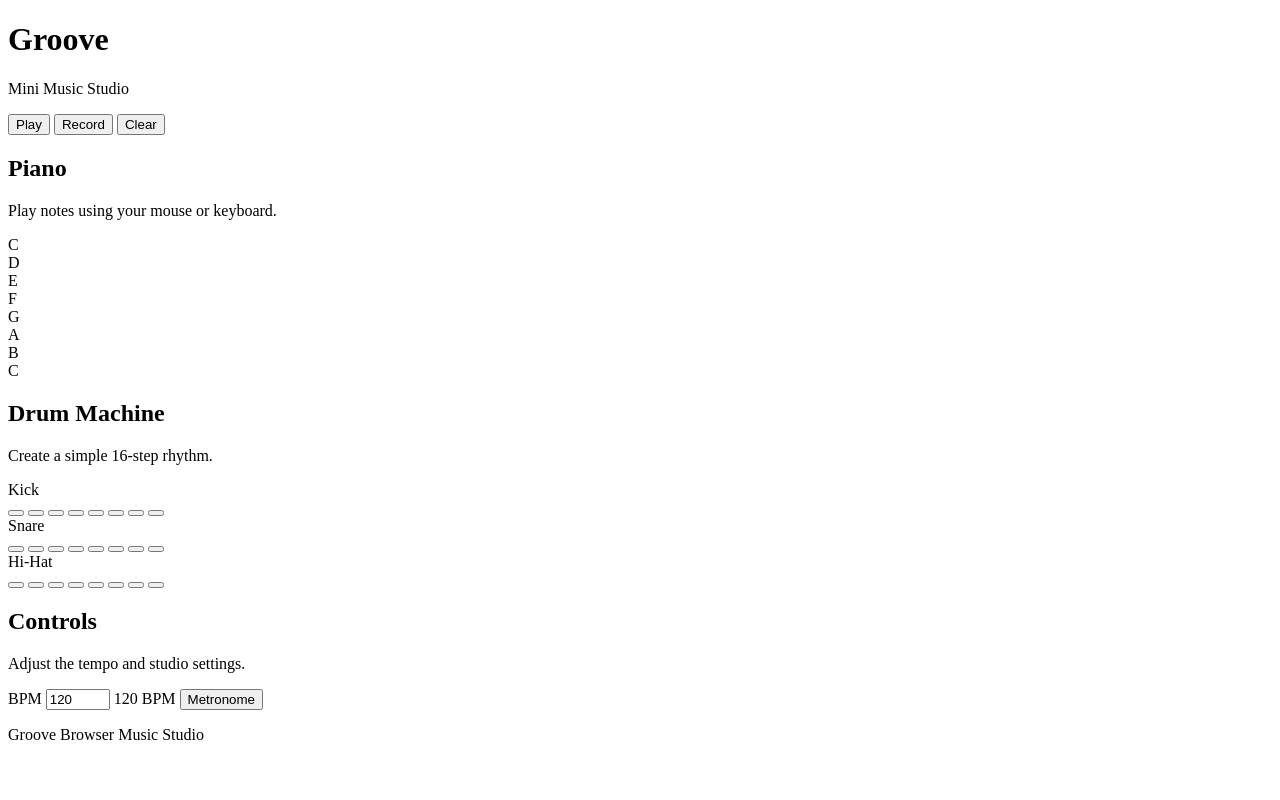
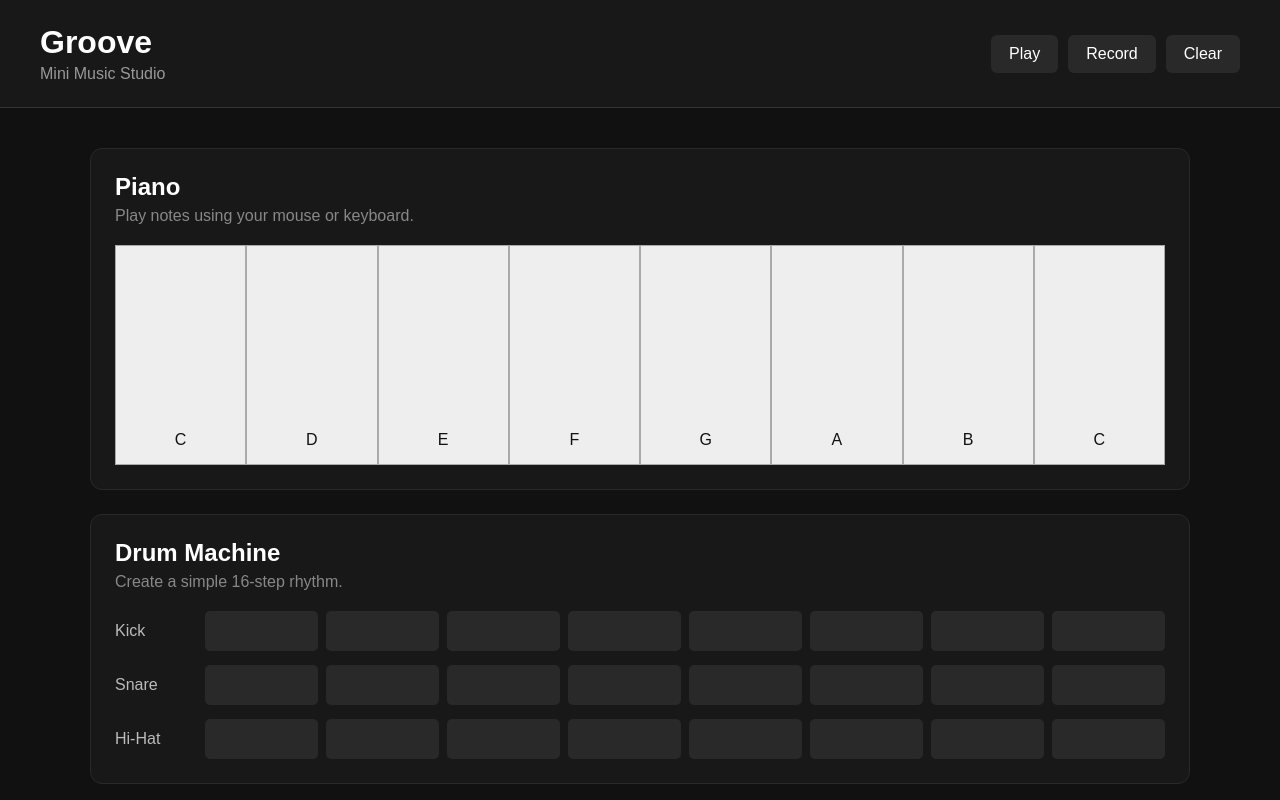
Before and after one commit to Kjover/groove, a plain HTML site: page index.html in a window 1280 px wide. Shown: the top 800 px of the page. Drawn offline with Linux system fonts and the light colour scheme.

Commit message:
Groove CSS 1.1

```diff
--- a/index.html
+++ b/index.html
@@ -135,9 +135,3 @@
     <footer>
         <p>Groove Browser Music Studio</p>
     </footer>
-
-    <script src="script.js"></script>
-
-</body>
-
-</html>
--- a/style.css
+++ b/style.css
@@ -0,0 +1,181 @@
+* {
+    box-sizing: border-box;
+    margin: 0;
+    padding: 0;
+}
+
+body {
+    font-family: Arial, sans-serif;
+    background: #111;
+    color: #fff;
+    min-height: 100vh;
+}
+
+.top-bar {
+    display: flex;
+    justify-content: space-between;
+    align-items: center;
+    padding: 24px 40px;
+    background: #181818;
+    border-bottom: 1px solid #333;
+}
+
+.top-bar h1 {
+    font-size: 32px;
+}
+
+.top-bar p {
+    color: #999;
+    margin-top: 4px;
+}
+
+.transport {
+    display: flex;
+    gap: 10px;
+}
+
+button {
+    border: none;
+    cursor: pointer;
+    font: inherit;
+}
+
+.transport button {
+    padding: 10px 18px;
+    border-radius: 6px;
+    background: #292929;
+    color: white;
+}
+
+.transport button:hover {
+    background: #3a3a3a;
+}
+
+main {
+    width: min(1100px, 90%);
+    margin: 40px auto;
+}
+
+section {
+    background: #181818;
+    border: 1px solid #292929;
+    border-radius: 12px;
+    padding: 24px;
+    margin-bottom: 24px;
+}
+
+.section-header {
+    margin-bottom: 20px;
+}
+
+.section-header h2 {
+    margin-bottom: 6px;
+}
+
+.section-header p {
+    color: #888;
+}
+
+.piano {
+    display: flex;
+    height: 220px;
+}
+
+.white-key {
+    flex: 1;
+    background: #eee;
+    color: #111;
+    border: 1px solid #aaa;
+    display: flex;
+    align-items: flex-end;
+    justify-content: center;
+    padding-bottom: 15px;
+    cursor: pointer;
+    user-select: none;
+}
+
+.white-key:hover {
+    background: #ddd;
+}
+
+.white-key:active {
+    background: #bbb;
+}
+
+.drum-machine {
+    display: flex;
+    flex-direction: column;
+    gap: 14px;
+}
+
+.drum-row {
+    display: flex;
+    align-items: center;
+    gap: 20px;
+}
+
+.drum-name {
+    width: 70px;
+    color: #bbb;
+}
+
+.steps {
+    display: grid;
+    grid-template-columns: repeat(8, 1fr);
+    gap: 8px;
+    flex: 1;
+}
+
+.step {
+    height: 40px;
+    background: #292929;
+    border-radius: 5px;
+}
+
+.step:hover {
+    background: #3a3a3a;
+}
+
+.step.active {
+    background: #fff;
+}
+
+.control-panel {
+    display: flex;
+    align-items: center;
+    gap: 12px;
+}
+
+.control-panel label {
+    color: #aaa;
+}
+
+.control-panel input {
+    width: 80px;
+    padding: 8px;
+    background: #292929;
+    color: white;
+    border: 1px solid #444;
+    border-radius: 5px;
+}
+
+#bpmDisplay {
+    color: #aaa;
+}
+
+#metronomeButton {
+    padding: 9px 14px;
+    border-radius: 6px;
+    background: #292929;
+    color: white;
+}
+
+#metronomeButton:hover {
+    background: #3a3a3a;
+}
+
+footer {
+    text-align: center;
+    padding: 30px;
+    color: #666;
+}
```
